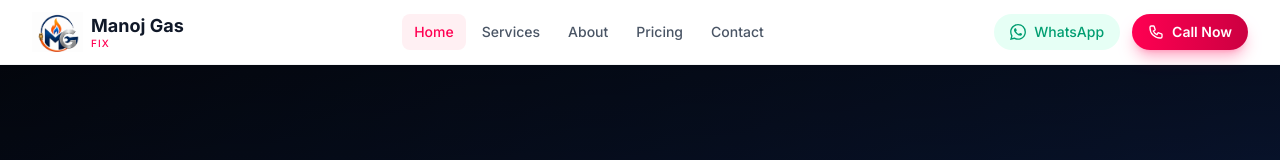
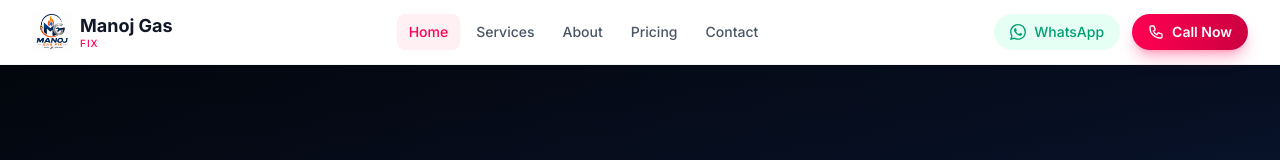
Before and after one commit to abdullahalhassan1800-glitch/yes-gas-agency, a React (Vite) app: page /#/ in a window 1280 px wide. Shown: the top 160 px of the page. Built offline with nearby package versions, Linux system fonts and the light colour scheme.

Commit message:
Change logo from png to jpeg

```diff
--- a/src/components/BookingModal.jsx
+++ b/src/components/BookingModal.jsx
@@ -25,7 +25,7 @@ export default function BookingModal() {
         <div className="sticky top-0 bg-white border-b border-gray-100 px-6 py-4 flex items-center justify-between rounded-t-2xl">
           <div>
             <div className="flex items-center gap-2">
-              <img src={`${import.meta.env.BASE_URL}logo.png`} alt="Manoj Gas Fix" className="h-8 w-auto" />
+              <img src={`${import.meta.env.BASE_URL}logo.jpeg`} alt="Manoj Gas Fix" className="h-8 w-auto" />
               <span className="font-semibold text-gray-900">Manoj Gas Fix</span>
             </div>
             <p className="text-xs text-gray-500 mt-1">Book a Service</p>
--- a/src/components/Footer.jsx
+++ b/src/components/Footer.jsx
@@ -8,7 +8,7 @@ export default function Footer() {
         <div className="grid grid-cols-1 md:grid-cols-4 gap-8">
           <div>
             <div className="flex items-center gap-2 mb-4">
-              <img src={`${import.meta.env.BASE_URL}logo.png`} alt="Manoj Gas Fix" className="h-10 w-auto" />
+              <img src={`${import.meta.env.BASE_URL}logo.jpeg`} alt="Manoj Gas Fix" className="h-10 w-auto" />
               <div>
                 <div className="text-lg font-bold leading-tight">Manoj Gas</div>
                 <div className="text-[10px] font-medium text-primary uppercase tracking-widest leading-tight">Fix</div>
--- a/src/components/Header.jsx
+++ b/src/components/Header.jsx
@@ -11,7 +11,7 @@ export default function Header() {
       <div className="max-w-7xl mx-auto px-4 sm:px-6 lg:px-8">
         <div className="flex items-center justify-between h-16">
           <Link to="/" className="flex items-center gap-2">
-            <img src={`${import.meta.env.BASE_URL}logo.png`} alt="Manoj Gas Fix" className="h-10 w-auto" />
+            <img src={`${import.meta.env.BASE_URL}logo.jpeg`} alt="Manoj Gas Fix" className="h-10 w-auto" />
             <div>
               <div className="text-lg font-bold text-gray-900 leading-tight">Manoj Gas</div>
               <div className="text-[10px] font-medium text-primary uppercase tracking-widest leading-tight">Fix</div>
```
Also changed, not shown: public/logo.jpeg (added).
